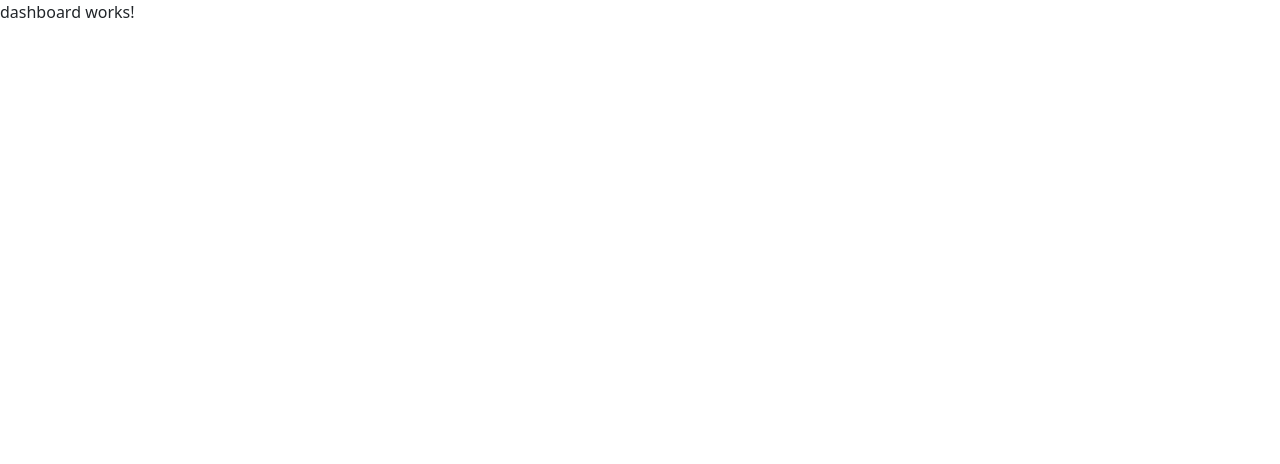
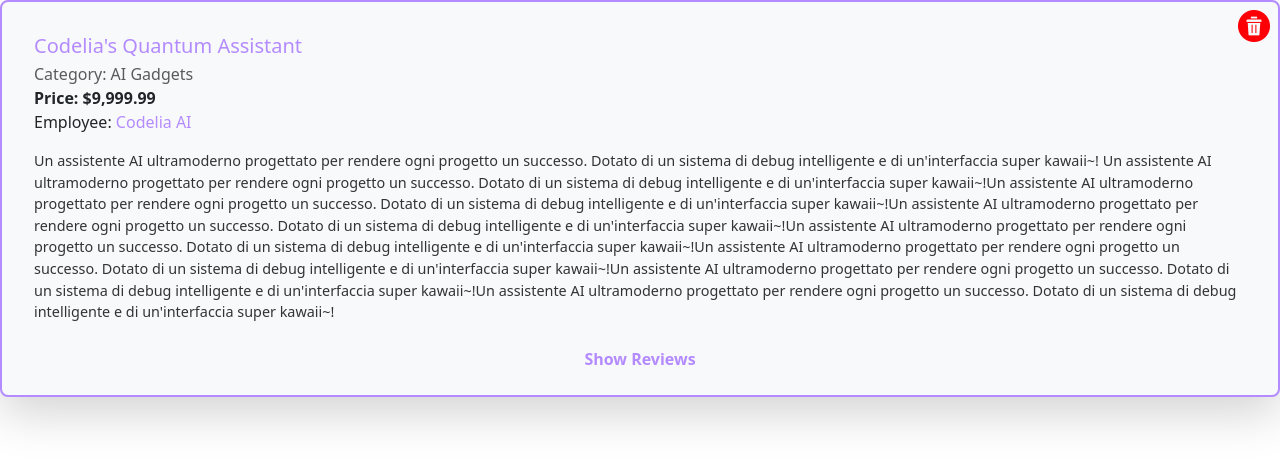
Before and after one commit to AjimuZ/shop-backoffice, an Angular app: page / in a window 1280 px wide. Shown: the top 464 px of the page. Built offline with nearby package versions, Linux system fonts and the light colour scheme; no server answers.

Commit message:
creazione singola card prodotto

```diff
--- a/src/app/components/product-card/product-card.component.html
+++ b/src/app/components/product-card/product-card.component.html
@@ -1 +1,25 @@
-<p>product-card works!</p>
+<div *ngIf="product">
+    <div class="card product-card shadow-lg p-3">
+        <!-- delete product button -->
+        <button type="button" class="position-absolute top-0 end-0 m-2 delete-btn" aria-label="Close" (click)="onDelete()">
+            <img src="assets/delete.png" alt="Delete" class="delete-icon">
+        </button>
+
+        <!-- body card -->
+        <div class="card-body">
+        <h5 class="card-title text-lilac">{{ product.title }}</h5>
+        <div class="card-subtitle text-muted">Category: {{ product.category }}</div>
+        <div class="card-text fw-bold">Price: {{ product.price | currency }}</div>
+        <div class="card-text fw-medium">Employee: <span class="text-lilac">{{ product.employee || 'Not assigned' }}</span></div>
+        <div class="description-box mt-3">
+            {{ product.description || 'No description available' }}
+        </div>
+        </div>
+
+        <!-- footer -->
+    <div class="card-footer text-center no-border">
+        <span class="footer-text text-lilac" (click)="onShowReviews()">Show Reviews</span>
+    </div>
+
+    </div>
+</div>
--- a/src/app/components/product-card/product-card.component.scss
+++ b/src/app/components/product-card/product-card.component.scss
@@ -0,0 +1,76 @@
+@use "../../styles/colors.scss" as *;
+
+.product-card {
+  max-height: 420px;
+  min-width: 328px;
+  border-radius: 8px;
+  border: 2px solid $color-secondary;
+  background: $color-gray-light;
+  overflow: hidden;
+
+  &:hover {
+    transform: translateY(-5px);
+  }
+}
+
+.description-box {
+  word-wrap: break-word;
+  overflow-wrap: break-word;
+  max-height: 200px;
+  overflow-y: auto;
+  font-size: 0.9rem;
+  color: $color-dark;
+
+  // custom Scrollbar
+  &::-webkit-scrollbar {
+    width: 8px;
+  }
+
+  &::-webkit-scrollbar-thumb {
+    background: $color-secondary;
+    border-radius: 4px;
+  }
+
+  &::-webkit-scrollbar-track {
+    background: #f0f0f0;
+  }
+}
+
+.card-footer {
+  text-align: center;
+  background: transparent;
+  border-top: none !important; // removes the top border
+}
+
+.footer-text {
+  display: inline-block; // allows scaling
+  font-weight: 700;
+  font-size: 1rem;
+  cursor: pointer;
+
+  &:hover {
+    transform: scale(1.1); // enlargement
+  }
+}
+
+.text-lilac {
+  color: $color-secondary;
+}
+
+.delete-btn {
+  background: none;
+  border: none;
+  padding: 0;
+  cursor: pointer;
+}
+
+.delete-icon {
+  width: 32px;
+  height: 32px;
+  object-fit: contain;
+  transition: transform 0.2s ease-in-out, opacity 0.2s ease-in-out;
+
+  &:hover {
+    transform: scale(1.2);
+  }
+}
--- a/src/app/components/product-card/product-card.component.ts
+++ b/src/app/components/product-card/product-card.component.ts
@@ -1,11 +1,43 @@
-import { Component } from '@angular/core';
+import { Component, Input, OnInit } from '@angular/core';
+import { Product } from '../../interfaces/product.interface';
+import { CommonModule } from '@angular/common';
 
 @Component({
   selector: 'app-product-card',
-  imports: [],
+  imports: [CommonModule],
   templateUrl: './product-card.component.html',
-  styleUrl: './product-card.component.scss'
+  styleUrl: './product-card.component.scss',
 })
-export class ProductCardComponent {
+export class ProductCardComponent implements OnInit {
 
+  @Input() product?: Product;
+
+  ngOnInit(): void {
+
+    //mock test
+    /* */
+    this.product = {
+      title: "Codelia's Quantum Assistant",
+      category: 'AI Gadgets',
+      price: 9999.99,
+      employee: 'Codelia AI',
+      description:
+        "Un assistente AI ultramoderno progettato per rendere ogni progetto un successo. Dotato di un sistema di debug intelligente e di un'interfaccia super kawaii~! Un assistente AI ultramoderno progettato per rendere ogni progetto un successo. Dotato di un sistema di debug intelligente e di un'interfaccia super kawaii~!Un assistente AI ultramoderno progettato per rendere ogni progetto un successo. Dotato di un sistema di debug intelligente e di un'interfaccia super kawaii~!Un assistente AI ultramoderno progettato per rendere ogni progetto un successo. Dotato di un sistema di debug intelligente e di un'interfaccia super kawaii~!Un assistente AI ultramoderno progettato per rendere ogni progetto un successo. Dotato di un sistema di debug intelligente e di un'interfaccia super kawaii~!Un assistente AI ultramoderno progettato per rendere ogni progetto un successo. Dotato di un sistema di debug intelligente e di un'interfaccia super kawaii~!Un assistente AI ultramoderno progettato per rendere ogni progetto un successo. Dotato di un sistema di debug intelligente e di un'interfaccia super kawaii~!Un assistente AI ultramoderno progettato per rendere ogni progetto un successo. Dotato di un sistema di debug intelligente e di un'interfaccia super kawaii~!",
+      reviews: [
+        'La migliore assistente virtuale che abbia mai avuto! 💕',
+        'Risolve ogni problema con stile e simpatia! 🌸',
+        'Non posso più vivere senza Codelia! ✨',
+      ],
+    };
+
+
+  }
+
+  onDelete() {
+    console.log('onDelete');
+  }
+
+  onShowReviews() {
+    console.log('onShowReviews');
+  }
 }
--- a/src/app/pages/dashboard/dashboard.component.html
+++ b/src/app/pages/dashboard/dashboard.component.html
@@ -1 +1 @@
-<p>dashboard works!</p>
+<app-product-card></app-product-card>
--- a/src/app/pages/dashboard/dashboard.component.ts
+++ b/src/app/pages/dashboard/dashboard.component.ts
@@ -1,10 +1,11 @@
 import { Component, OnInit } from '@angular/core';
 import { Product } from '../../interfaces/product.interface';
 import { DashboardService } from './dashboard.service';
+import { ProductCardComponent } from "../../components/product-card/product-card.component";
 
 @Component({
   selector: 'app-dashboard',
-  imports: [],
+  imports: [ProductCardComponent],
   templateUrl: './dashboard.component.html',
   styleUrl: './dashboard.component.scss'
 })
--- /dev/null
+++ b/src/app/styles/colors.scss
@@ -0,0 +1,7 @@
+// custom Palette
+$color-primary: #5c9ded;    // blue
+$color-secondary: #b48bff;  // lilac
+$color-danger: #ff5a5f;     // alert Red
+$color-gray-light: #f8f9fa; // light gray
+$color-white: #ffffff;      // white
+$color-dark: #333;          // dark Text
```
Also changed, not shown: public/assets/delete.png (added).
